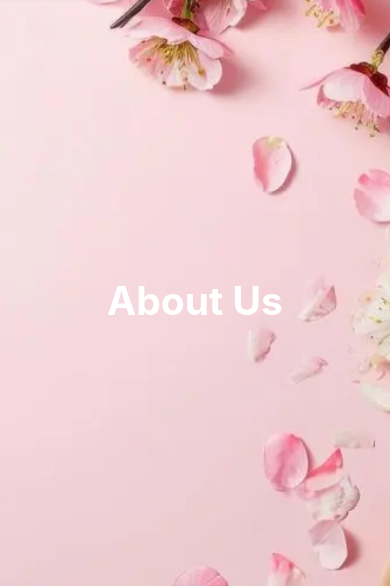
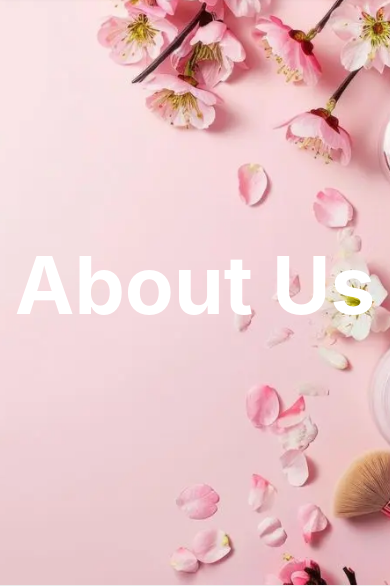
Before and after one commit to Shreyyaraut/PrashwiShuddha, a React app in the folder frontend/: page /about in a window 390 px wide. Shown: the part 91-677 px from the top of the page. Built offline with nearby package versions, Linux system fonts and the light colour scheme.

Commit message:
fix: responsive about bg

```diff
--- a/frontend/src/index.css
+++ b/frontend/src/index.css
@@ -206,6 +206,50 @@ body, html {
 
   .hero-dots {
     bottom: 10px;
+  }
+}
+
+.about-hero {
+  width: 100%;
+  min-height: 94vh;
+  display: flex;
+  align-items: center;
+  background-size: cover;
+  background-position: center;
+  background-repeat: no-repeat;
+  color: white;
+}
+
+/* 🔥 RESPONSIVE TEXT */
+.about-title {
+  font-weight: 700;
+  line-height: 1.2;
+
+  /* min → preferred → max */
+  font-size: clamp(2.5rem, 8vw, 6rem);
+}
+
+/* 📱 MOBILE */
+@media (max-width: 576px) {
+  .about-hero {
+    min-height: 70vh;
+    text-align: center;
+    margin-top: 85px;
+  }
+
+  .about-title {
+    font-size: clamp(5rem, 10vw, 3.2rem);
+  }
+}
+
+/* 💻 LARGE SCREENS */
+@media (min-width: 1200px) {
+  .about-hero {
+    min-height: 100vh;
+  }
+
+  .about-title {
+    font-size: 6rem;
   }
 }
 
--- a/frontend/src/landing_page/about/Hero.js
+++ b/frontend/src/landing_page/about/Hero.js
@@ -3,27 +3,15 @@ import React from "react";
 function Hero() {
   return (
     <div
+      className="about-hero"
       style={{
         backgroundImage: "url('media/images/About.webp')",
-        backgroundSize: "cover",
-        backgroundPosition: "center",
-        backgroundRepeat: "no-repeat",
-        width: "100%",
-        minHeight: "94vh",
-        display: "flex",
-        alignItems: "center",
-        color: "white",
       }}
     >
       <div className="container">
         <div className="row">
           <div className="col text-center text-md-start">
-            <h1
-              className="fw-bold"
-              style={{ fontSize: "10vw", maxWidth: "100%", lineHeight: "1.2" }}
-            >
-              About Us
-            </h1>
+            <h1 className="about-title">About Us</h1>
           </div>
         </div>
       </div>
```
